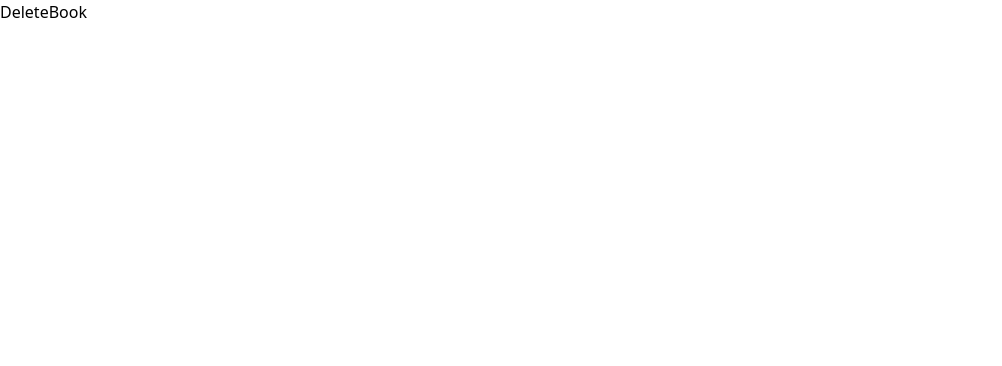
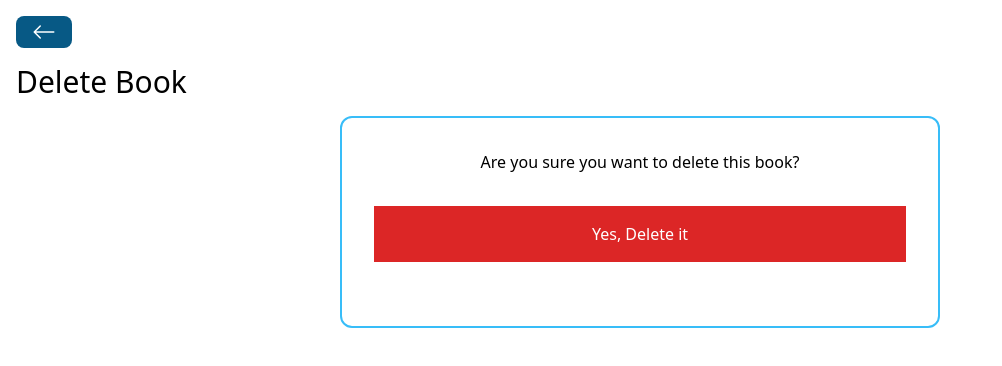
Before and after one commit to AbhishekBhure/book-store, a React (Vite) app in the folder frontend/: page /books/delete/1 in a window 1280 px wide. Shown: the top 366 px of the page, without its empty margins (0-1002 px from the left). Built offline with nearby package versions, Linux system fonts and the light colour scheme.

Commit message:
working with deleting a book

```diff
--- a/frontend/src/pages/DeleteBook.jsx
+++ b/frontend/src/pages/DeleteBook.jsx
@@ -1,6 +1,45 @@
+import { useState } from "react";
+import BackButton from "../components/BackButton";
+import Spinner from "../components/Spinner";
+import axios from "axios";
+import { useNavigate, useParams } from "react-router-dom";
 
 const DeleteBook = () => {
-  return <div>DeleteBook</div>;
+  const [loading, setLoading] = useState(false);
+  const navigate = useNavigate();
+  const { id } = useParams();
+
+  const handleDeleteBook = () => {
+    setLoading(true);
+    axios
+      .delete(`http://localhost:5555/books/${id}`)
+      .then(() => {
+        setLoading(false);
+        alert("Book deleted succesfully");
+        navigate("/");
+      })
+      .catch((error) => {
+        setLoading(false);
+        console.log(error);
+      });
+  };
+  return (
+    <div className="p-4">
+      <BackButton />
+      <h1 className="text-3xl my-4">Delete Book</h1>
+      {loading ? <Spinner /> : ""}
+      <div className="flex flex-col items-center border-2 border-sky-400 rounded-xl w-[600px] p-8 mx-auto">
+        <h3>Are you sure you want to delete this book?</h3>
+
+        <button
+          className="p-4 bg-red-600 text-white m-8 w-full"
+          onClick={handleDeleteBook}
+        >
+          Yes, Delete it
+        </button>
+      </div>
+    </div>
+  );
 };
 
 export default DeleteBook;
```
